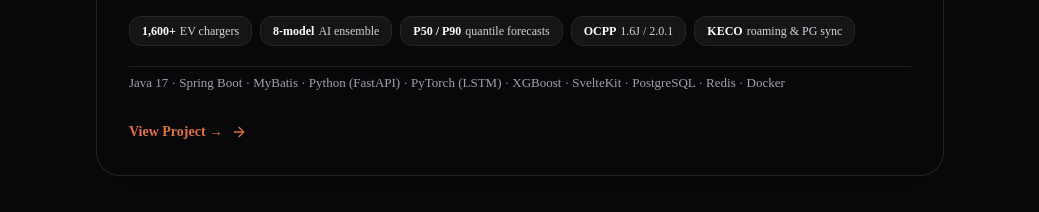
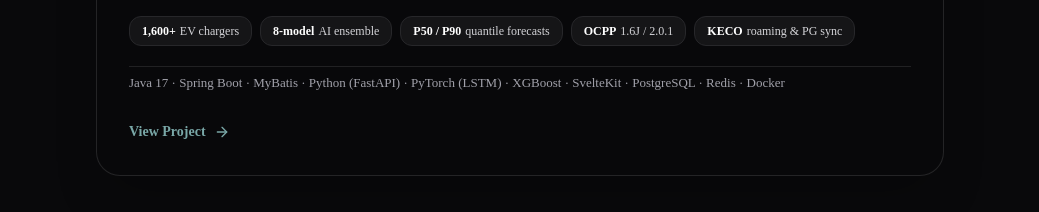
Before and after one commit to abdulboriy6863/aboutme, a Next.js app: page /en in a window 1280 px wide. Shown: the part 3520-3732 px from the top of the page, without its empty margins (120-1159 px from the left). Built offline with nearby package versions, Linux system fonts and the light colour scheme.

Commit message:
style: remove duplicate arrow and apply primary sage-teal brand color to project action link

```diff
--- a/src/components/modules/projects/Projects.tsx
+++ b/src/components/modules/projects/Projects.tsx
@@ -81,10 +81,10 @@ export function Projects() {
                 href="http://kblue.co.kr/eng/main.php"
                 target="_blank"
                 rel="noopener noreferrer"
-                className="inline-flex items-center gap-1.5 text-sm font-semibold text-[#c85a32] dark:text-[#e07047] hover:underline transition-colors"
+                className="group/btn inline-flex items-center gap-2 text-sm font-semibold text-[#527c73] dark:text-[#79a7a7] hover:text-[#3d5d56] dark:hover:text-[#9bc2c2] hover:underline transition-colors"
               >
                 <span>{t("card.action")}</span>
-                <ArrowRight className="w-4 h-4 ml-0.5 group-hover:translate-x-1 transition-transform" />
+                <ArrowRight className="w-4 h-4 group-hover/btn:translate-x-1.5 transition-transform duration-200" />
               </a>
             </div>
           </div>
--- a/src/messages/en.json
+++ b/src/messages/en.json
@@ -118,7 +118,7 @@
         { "bold": "KECO", "label": "roaming & PG sync" }
       ],
       "techStack": "Java 17 · Spring Boot · MyBatis · Python (FastAPI) · PyTorch (LSTM) · XGBoost · SvelteKit · PostgreSQL · Redis · Docker",
-      "action": "View Project →"
+      "action": "View Project"
     }
   },
   "AiAgent": {
--- a/src/messages/ko.json
+++ b/src/messages/ko.json
@@ -118,7 +118,7 @@
         { "bold": "KECO", "label": "환경부 로밍 & PG 연동" }
       ],
       "techStack": "Java 17 · Spring Boot · MyBatis · Python (FastAPI) · PyTorch (LSTM) · XGBoost · SvelteKit · PostgreSQL · Redis · Docker",
-      "action": "프로젝트 보기 →"
+      "action": "프로젝트 보기"
     }
   },
   "AiAgent": {
--- a/src/messages/uz.json
+++ b/src/messages/uz.json
@@ -118,7 +118,7 @@
         { "bold": "KECO", "label": "milliy rouming & PG" }
       ],
       "techStack": "Java 17 · Spring Boot · MyBatis · Python (FastAPI) · PyTorch (LSTM) · XGBoost · SvelteKit · PostgreSQL · Redis · Docker",
-      "action": "Loyihani ko'rish →"
+      "action": "Loyihani ko'rish"
     }
   },
   "AiAgent": {
```
